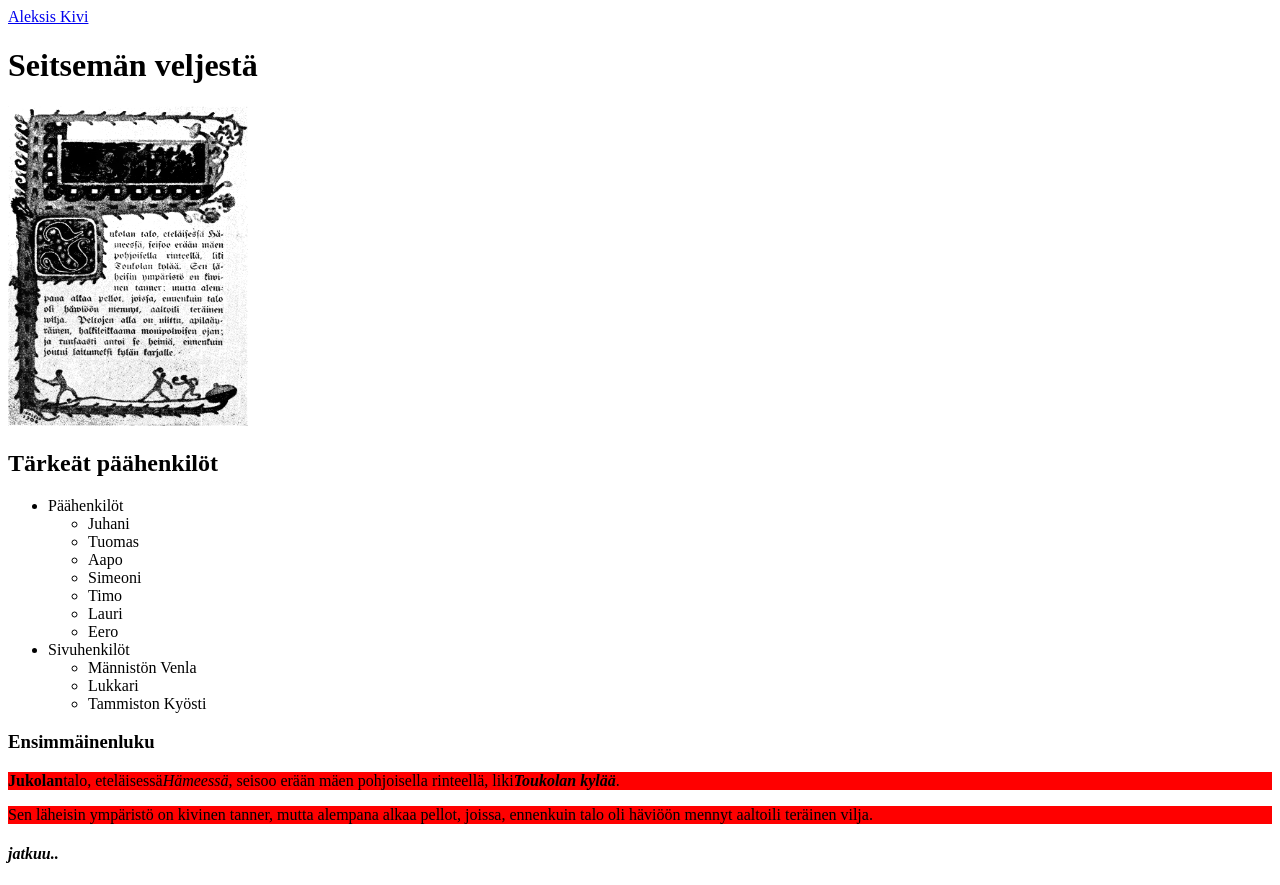
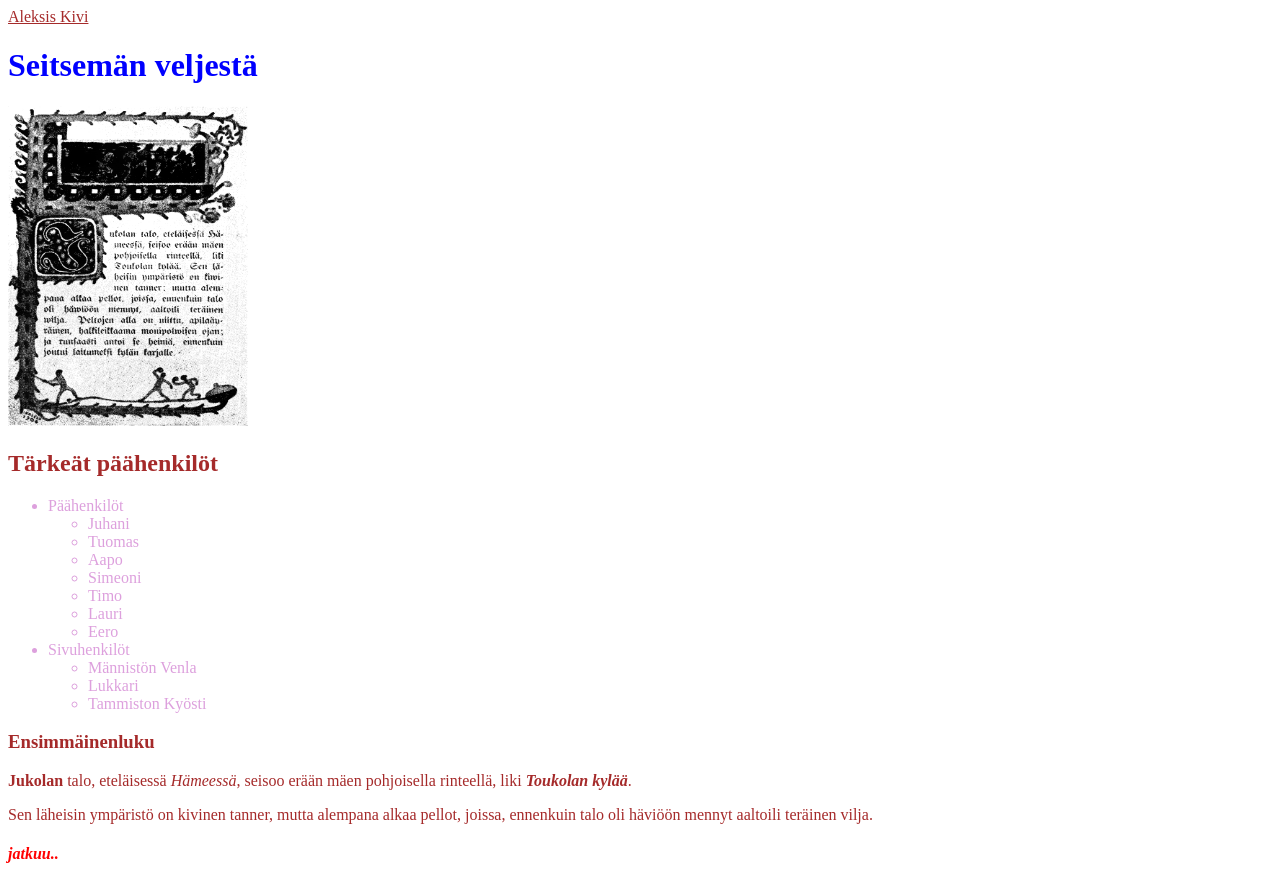
Before and after one commit to minnaRon/Lapio-website2021, a plain HTML site: page index.html in a window 1280 px wide. Drawn offline with Linux system fonts and the light colour scheme.

Commit message:
Osa 3. Kahdeksas tehtävä

```diff
--- a/index.html
+++ b/index.html
@@ -10,7 +10,7 @@
   <body>
     <!--Tee tehtävät tänne-->
     <a href="kirjailija.html">Aleksis Kivi</a>
-    <h1>Seitsemän veljestä</h1>
+    <h1 class="otsikko" >Seitsemän veljestä</h1>
     <!--kuvassa seitsemän veljestä -kirjan ensimmäinen sivu-->
     <img src="./assets/Seitsemän_veljestä.png" alt="Sivun kuva" height="320" width="240" />
     <h2>Tärkeät päähenkilöt</h2>
@@ -34,9 +34,9 @@
     </ul>
 
     <h3>Ensimmäinenluku</h3>
-    <p><b>Jukolan</b>talo, eteläisessä<i>Hämeessä</i>, seisoo erään mäen pohjoisella rinteellä, liki<b><i>Toukolan kylää</i></b>.</p>
+    <p><b>Jukolan </b>talo, eteläisessä <i>Hämeessä</i>, seisoo erään mäen pohjoisella rinteellä, liki <b><i>Toukolan kylää</i></b>.</p>
     <p>Sen läheisin ympäristö on kivinen tanner, mutta alempana alkaa pellot, joissa, ennenkuin talo oli häviöön mennyt aaltoili teräinen vilja.</p>
-    <h4><i>jatkuu..</i></h4>
+    <h4><i id="punaisella">jatkuu..</i></h4>
   </body>
 
 </html>
--- a/style.css
+++ b/style.css
@@ -1,3 +1,15 @@
-p {
-    background-color: red;
+* {
+    color: brown;
 }
+
+.otsikko {
+    color: blue;
+}
+
+li {
+    color: plum;
+}
+
+#punaisella {
+    color: red;
+}
```
